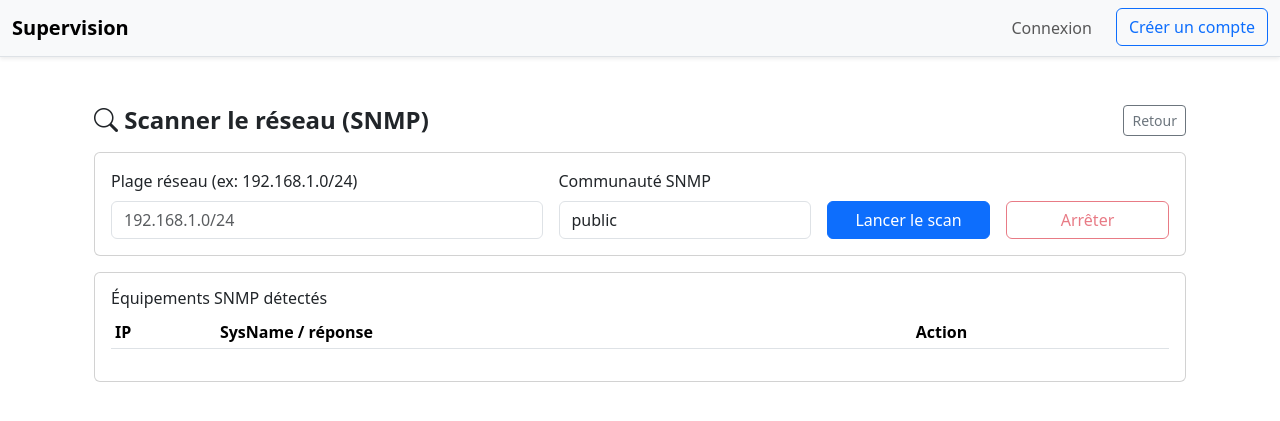
After one commit to Noe-GAVILLET/Projet_supervision_reseau, a Python web app: template Docker/templates/scanner.html in a window 1280 px wide. The commit adds this page. Shown: the top 421 px of the page. Run offline with Jinja, Linux system fonts and the light colour scheme; the template is opened without the code that fills it, so the values that code supplies are empty.

Commit message:
Mise en place correctifs 1.3

```diff
--- a/Docker/templates/base.html
+++ b/Docker/templates/base.html
@@ -61,6 +61,8 @@
                 <li><a class="dropdown-item" href="{{ url_for('hosts_search') }}">🔍 Rechercher un device</a></li>
 
                 {% if session['role'] == 'admin' %}
+                <li><a class="dropdown-item" href="{{ url_for('devices_scanner') }}">🔎 Scanner le réseau</a></li>
+                <li><hr class="dropdown-divider"></li>
                 <li><a class="dropdown-item" href="{{ url_for('view_poller_log') }}">📡 Poller Logs</a></li>
                 <li><a class="dropdown-item" href="{{ url_for('logs.logs_view') }}">🧾 SNMP Logs</a></li>
                 {% endif %}
--- /dev/null
+++ b/Docker/templates/scanner.html
@@ -0,0 +1,133 @@
+{% extends "base.html" %}
+{% block content %}
+<div class="container mt-4">
+  <div class="d-flex justify-content-between align-items-center mb-3">
+    <h4 class="fw-bold mb-0"><i class="bi bi-search"></i> Scanner le réseau (SNMP)</h4>
+    <a class="btn btn-outline-secondary btn-sm" href="{{ url_for('admin') }}">Retour</a>
+  </div>
+
+  <div class="card mb-3">
+    <div class="card-body">
+      <form id="scan-form" class="row g-3">
+        <div class="col-md-5">
+          <label class="form-label">Plage réseau (ex: 192.168.1.0/24)</label>
+          <input type="text" id="network" name="network" class="form-control" required placeholder="192.168.1.0/24">
+        </div>
+        <div class="col-md-3">
+          <label class="form-label">Communauté SNMP</label>
+          <input type="text" id="community" name="community" class="form-control" value="public">
+        </div>
+        <div class="col-md-2 d-grid align-self-end">
+          <button id="start-btn" type="submit" class="btn btn-primary">Lancer le scan</button>
+        </div>
+        <div class="col-md-2 d-grid align-self-end">
+          <button id="stop-btn" type="button" class="btn btn-outline-danger" disabled>Arrêter</button>
+        </div>
+      </form>
+    </div>
+  </div>
+
+  <div id="progress-area" class="mb-3" style="display:none;">
+    <div class="mb-2">Progression : <span id="progress-text">0 / 0</span></div>
+    <div class="progress">
+      <div id="progress-bar" class="progress-bar" role="progressbar" style="width:0%"></div>
+    </div>
+  </div>
+
+  <div class="card">
+    <div class="card-body">
+      <h6>Équipements SNMP détectés</h6>
+      <div class="table-responsive">
+        <table class="table table-sm table-hover" id="results-table">
+          <thead>
+            <tr>
+              <th>IP</th>
+              <th>SysName / réponse</th>
+              <th>Action</th>
+            </tr>
+          </thead>
+          <tbody></tbody>
+        </table>
+      </div>
+    </div>
+  </div>
+
+</div>
+
+<script>
+document.addEventListener('DOMContentLoaded', () => {
+  const form = document.getElementById('scan-form');
+  const resultsTable = document.querySelector('#results-table tbody');
+  const progressArea = document.getElementById('progress-area');
+  const progressBar = document.getElementById('progress-bar');
+  const progressText = document.getElementById('progress-text');
+  const startBtn = document.getElementById('start-btn');
+  const stopBtn = document.getElementById('stop-btn');
+
+  let evtSource = null;
+
+  form.addEventListener('submit', (e) => {
+    e.preventDefault();
+    resultsTable.innerHTML = '';
+    const network = document.getElementById('network').value.trim();
+    const community = document.getElementById('community').value.trim() || 'public';
+    if (!network) return alert('Entrez une plage réseau valide');
+
+    // open EventSource
+    const url = `/api/scan?network=${encodeURIComponent(network)}&community=${encodeURIComponent(community)}`;
+    evtSource = new EventSource(url);
+
+    progressArea.style.display = 'block';
+    startBtn.disabled = true;
+    stopBtn.disabled = false;
+
+    evtSource.addEventListener('meta', e => {
+      const data = JSON.parse(e.data);
+      progressText.textContent = `0 / ${data.total}`;
+      progressBar.style.width = '0%';
+    });
+
+    evtSource.addEventListener('progress', e => {
+      const data = JSON.parse(e.data);
+      progressText.textContent = `${data.done} / ${data.total}`;
+      const pct = Math.round((data.done / data.total) * 100);
+      progressBar.style.width = pct + '%';
+    });
+
+    evtSource.addEventListener('device', e => {
+      const d = JSON.parse(e.data);
+      const tr = document.createElement('tr');
+      // link to the real host creation route (/hosts/new). Use form field names expected by the handler.
+      tr.innerHTML = `<td>${d.ip}</td><td>${d.sysname}</td><td><a class="btn btn-sm btn-outline-primary" href="/hosts/new?ip=${encodeURIComponent(d.ip)}&port=161&snmp_community=${encodeURIComponent(community)}&hostname=${encodeURIComponent(d.sysname)}">Ajouter</a></td>`;
+      resultsTable.appendChild(tr);
+    });
+
+    evtSource.addEventListener('done', e => {
+      const data = JSON.parse(e.data);
+      progressText.textContent = `${data.done} / ${data.total}`;
+      progressBar.style.width = '100%';
+      startBtn.disabled = false;
+      stopBtn.disabled = true;
+      if (evtSource) evtSource.close();
+    });
+
+    evtSource.addEventListener('error', e => {
+      console.error('SSE error', e);
+      startBtn.disabled = false;
+      stopBtn.disabled = true;
+      if (evtSource) evtSource.close();
+    });
+  });
+
+  stopBtn.addEventListener('click', () => {
+    if (evtSource) {
+      evtSource.close();
+      evtSource = null;
+      startBtn.disabled = false;
+      stopBtn.disabled = true;
+    }
+  });
+});
+</script>
+
+{% endblock %}
```
Also changed, not shown: Docker/app.py (+102 -2 lines), Docker/templates/admin.html (+7 -9 lines), Docker/templates/host_new.html (+5 -5 lines).
